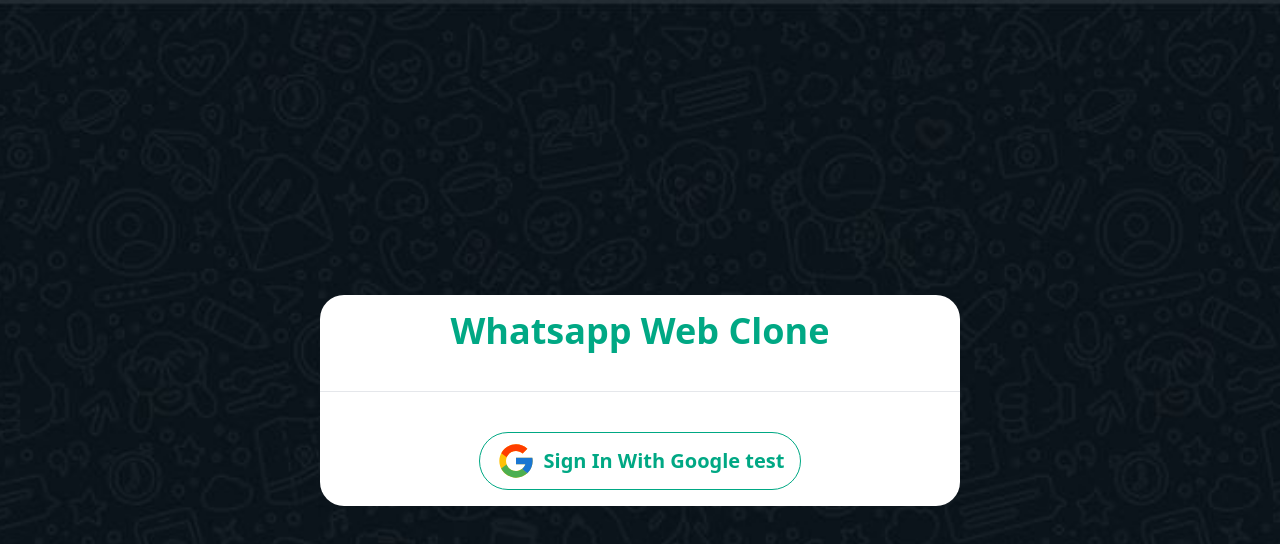
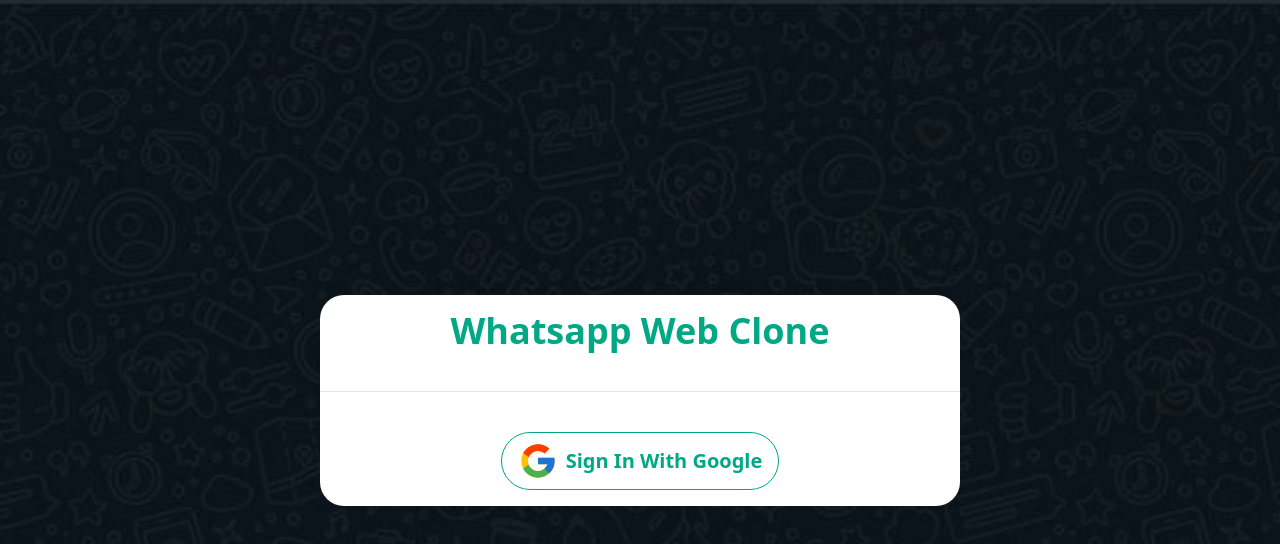
Before and after one commit to suhaybkaofficial/whatsappclone, a Next.js app: page / in a window 1280 px wide. Shown: the top 544 px of the page. Built offline with nearby package versions, Linux system fonts and the light colour scheme; no server answers.

Commit message:
deployed to vercel 2nd time

```diff
--- a/components/Login.js
+++ b/components/Login.js
@@ -21,7 +21,7 @@
           >
             <FcGoogle size={40} />
             <h2 className="text-center text-xl text-thirdColor font-display font-semibold ">
-              Sign In With Google test{" "}
+              Sign In With Google
             </h2>
           </button>
         </div>
```
